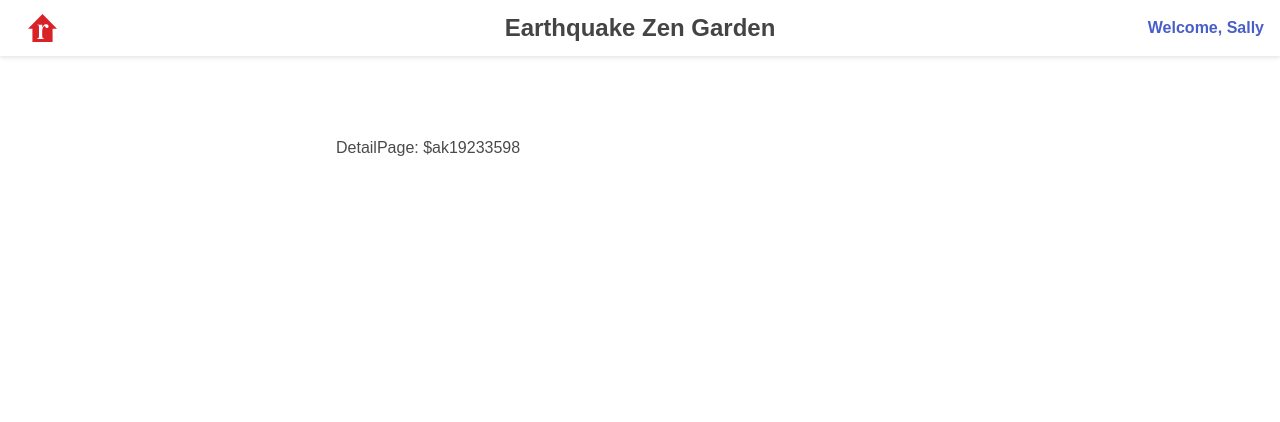
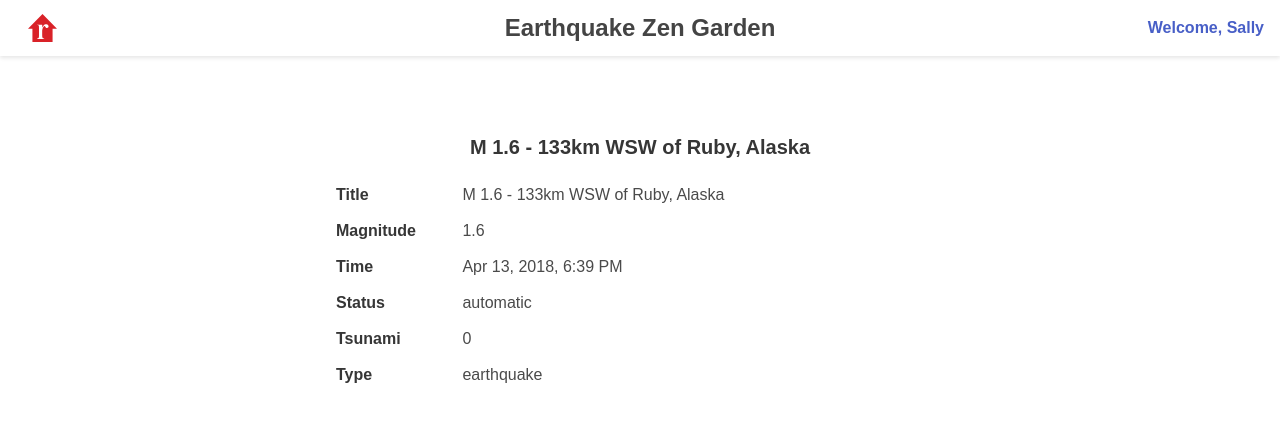
Before and after one commit to jonit-dev/earthquake-zen-garden, a React (Vite) app: page /details/ak19233598 in a window 1280 px wide. Shown: the top 422 px of the page. Built offline with nearby package versions, Linux system fonts and the light colour scheme.

Commit message:
detail view

```diff
--- a/src/components/Earthquake/EarthquakeDataTable.tsx
+++ b/src/components/Earthquake/EarthquakeDataTable.tsx
@@ -4,6 +4,7 @@ import { EQSortTypes } from "@app/types/EarthquakeDataTypes";
 import dayjs from "dayjs";
 import { observer } from "mobx-react";
 import React, { useState } from "react";
+import { Link } from "react-router-dom";
 import styled from "styled-components";
 import { Icon } from "../Icon";
 
@@ -23,7 +24,9 @@ export const EarthquakeDataTable: React.FC<IProps> = observer((props) => {
   const onRenderEQData = () => {
     return earthquakeDataStore?.data?.features.map((data) => (
       <tr key={data.id}>
-        <td>{data.properties.title}</td>
+        <td>
+          <Link to={`/details/${data.id}`}>{data.properties.title}</Link>
+        </td>
         <td>{data.properties.mag}</td>
         <td>{dayjs(data.properties.time).format(EQ_DATE_FORMAT)}</td>
       </tr>
--- /dev/null
+++ b/src/components/ItemRow.tsx
@@ -0,0 +1,22 @@
+import React from "react";
+import styled from "styled-components";
+
+interface IProps {
+  label: string;
+  value: string;
+}
+
+export const ItemRow: React.FC<IProps> = ({ label, value }) => {
+  return (
+    <Container>
+      <div className="columns">
+        <div className="column">
+          <strong>{label}</strong>
+        </div>
+        <div className="column is-four-fifths">{value}</div>
+      </div>
+    </Container>
+  );
+};
+
+const Container = styled.div``;
--- a/src/components/Page.tsx
+++ b/src/components/Page.tsx
@@ -17,4 +17,8 @@ const Container = styled.div`
   @media screen and (min-width: ${uiBreakpoints.md}) {
     max-width: 50%;
   }
+
+  .title-small {
+    font-size: 1.25rem;
+  }
 `;
--- a/src/pages/DetailPage.tsx
+++ b/src/pages/DetailPage.tsx
@@ -1,18 +1,53 @@
+import { ItemRow } from "@app/components/ItemRow";
 import { Page } from "@app/components/Page";
-import React from "react";
+import { EQ_DATE_FORMAT } from "@app/constants/dateConstants";
+import { earthquakeDataStore } from "@app/store/RootStore";
+import { IEQFeature } from "@app/types/EarthquakeDataTypes";
+import dayjs from "dayjs";
+import { observer } from "mobx-react-lite";
+import React, { useEffect, useState } from "react";
 import { useParams } from "react-router-dom";
 import styled from "styled-components";
 
-export const DetailPage: React.FC = () => {
+export const DetailPage: React.FC = observer(() => {
   const { id } = useParams<{ id: string }>();
 
+  const [EQData, setEQData] = useState<IEQFeature>();
+
+  useEffect(() => {
+    const findEQData = earthquakeDataStore.data?.features.find(
+      (data) => data.id === id
+    );
+
+    setEQData(findEQData);
+  }, []);
+
   return (
-    <Container>
-      <Page>
-        <h1>DetailPage: ${id}</h1>
-      </Page>
-    </Container>
+    <>
+      {EQData && (
+        <Container>
+          <Page>
+            <h1 className="title title-small center">
+              {EQData.properties.title}
+            </h1>
+
+            <ItemRow label="Title" value={EQData.properties.title} />
+            <ItemRow label="Magnitude" value={String(EQData.properties.mag)} />
+            <ItemRow
+              label="Time"
+              value={dayjs(EQData.properties.time).format(EQ_DATE_FORMAT)}
+            />
+            <ItemRow label="Status" value={EQData.properties.status} />
+            <ItemRow
+              label="Tsunami"
+              value={String(EQData.properties.tsunami)}
+            />
+            <ItemRow label="Type" value={String(EQData.properties.type)} />
+          </Page>
+        </Container>
+      )}
+    </>
   );
-};
+});
 
 const Container = styled.div``;
```
